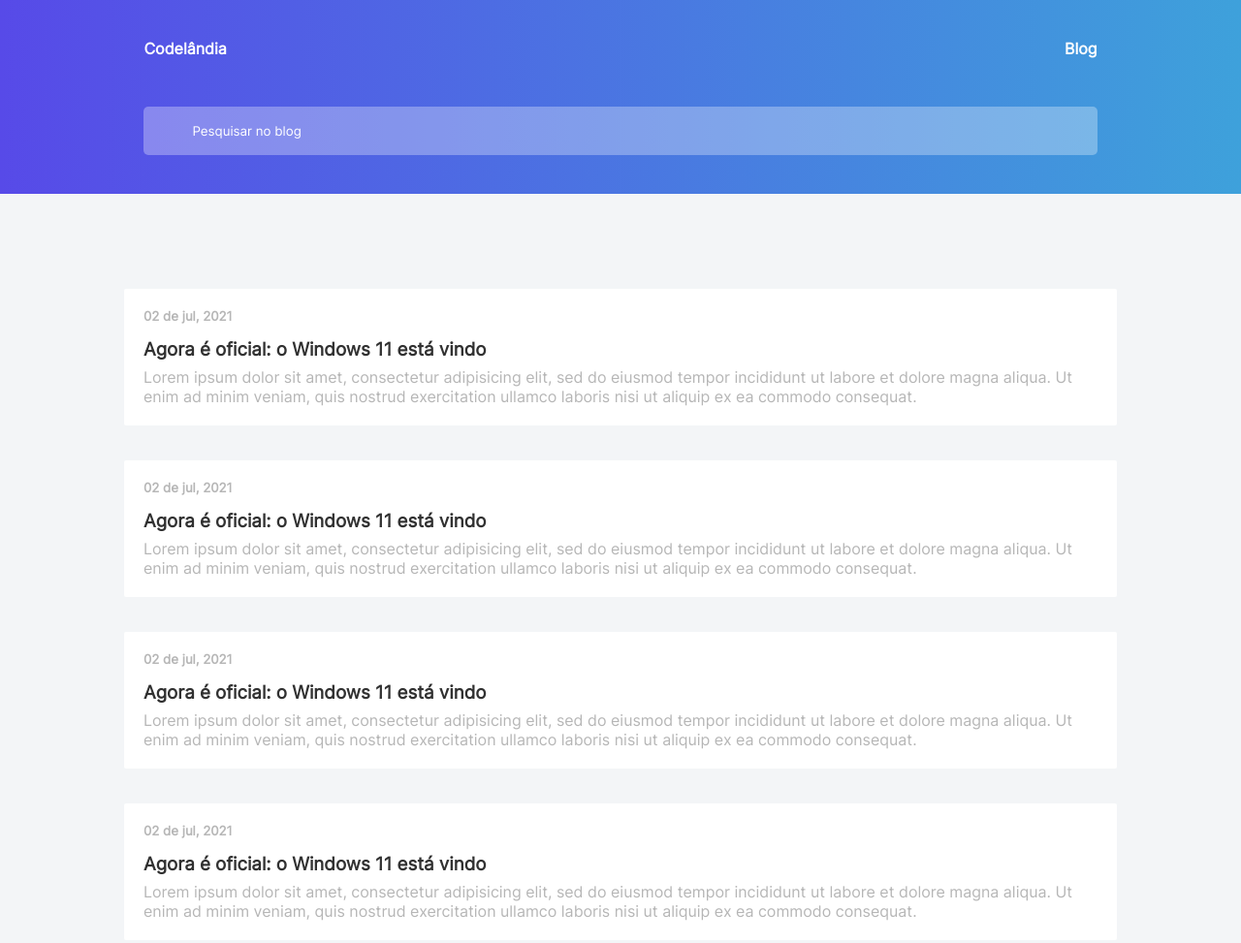
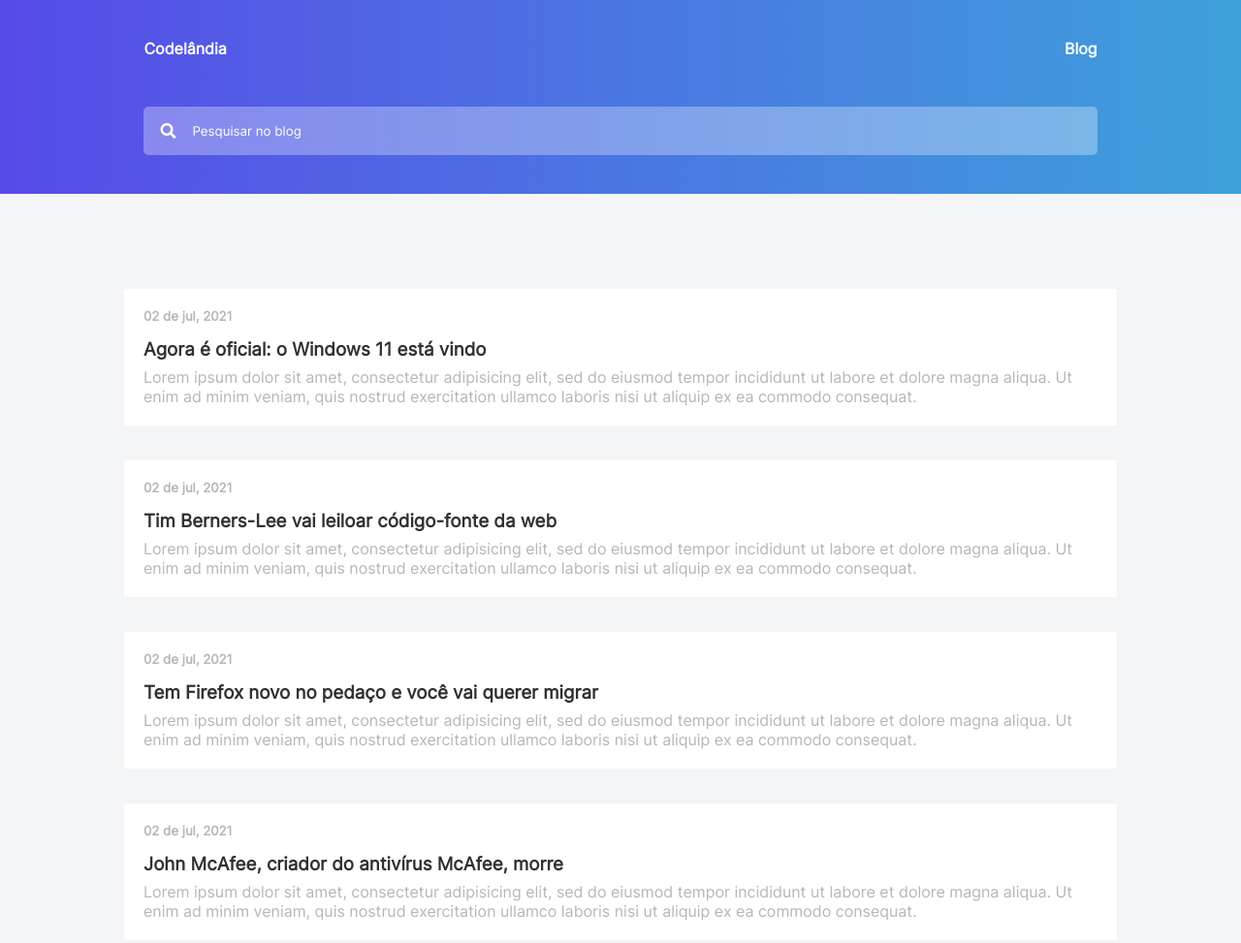
Before and after one commit to Beatrizgomesv/desafios-codelandia, a plain HTML site: page blog/index.html in a window 1280 px wide. Shown: the whole page at 97% size. Drawn offline with Linux system fonts and the light colour scheme.

Commit message:
Finalizando o Projeto

```diff
--- a/blog/index.html
+++ b/blog/index.html
@@ -6,6 +6,7 @@
     <meta http-equiv="X-UA-Compatible" content="IE=edge">
     <meta name="viewport" content="width=device-width, initial-scale=1.0">
     <link rel="stylesheet" href="style.css">
+    <link rel="stylesheet" href="https://use.fontawesome.com/releases/v5.15.4/css/all.css" integrity="sha384-DyZ88mC6Up2uqS4h/KRgHuoeGwBcD4Ng9SiP4dIRy0EXTlnuz47vAwmeGwVChigm" crossorigin="anonymous">
 
     <title>Codelandia</title>
 </head>
@@ -19,8 +20,10 @@
 
             </div>
             <div class="header-form-container">
+
                 <form action="">
                     <input class="Busca-texto" type="text" placeholder="Pesquisar no blog"/>
+                    <i id="search-icon" class="fas fa-search"></i>
                 </form>
 
             </div>
@@ -35,21 +38,21 @@
             </div>
             <div class="post">
                 <h5>02 de jul, 2021</h5>
-                <h3>Agora é oficial: o Windows 11 está vindo</h3>
+                <h3>Tim Berners-Lee vai leiloar código-fonte da web</h3>
                 Lorem ipsum dolor sit amet, consectetur adipisicing elit, sed do eiusmod tempor incididunt ut labore et
                 dolore magna aliqua. Ut enim ad minim veniam, quis nostrud exercitation ullamco laboris nisi ut aliquip ex
                 ea commodo consequat.
             </div>
             <div class="post">
                 <h5>02 de jul, 2021</h5>
-                <h3>Agora é oficial: o Windows 11 está vindo</h3>
+                <h3>Tem Firefox novo no pedaço e você vai querer migrar</h3>
                 Lorem ipsum dolor sit amet, consectetur adipisicing elit, sed do eiusmod tempor incididunt ut labore et
                 dolore magna aliqua. Ut enim ad minim veniam, quis nostrud exercitation ullamco laboris nisi ut aliquip ex
                 ea commodo consequat.
             </div>
             <div class="post">
                 <h5>02 de jul, 2021</h5>
-                <h3>Agora é oficial: o Windows 11 está vindo</h3>
+                <h3>John McAfee, criador do antivírus McAfee, morre</h3>
                 Lorem ipsum dolor sit amet, consectetur adipisicing elit, sed do eiusmod tempor incididunt ut labore et
                 dolore magna aliqua. Ut enim ad minim veniam, quis nostrud exercitation ullamco laboris nisi ut aliquip ex
                 ea commodo consequat.
--- a/blog/style.css
+++ b/blog/style.css
@@ -43,6 +43,17 @@ body {
   padding: 10px 50px;
 }
 
+form {
+  position: relative;
+}
+
+#search-icon {
+  position: absolute;
+  left: 17px;
+  top: 17px;
+  color: #ffffff;
+}
+
 .header-form-container input::placeholder {
   color: #ffffff;
 }
```
